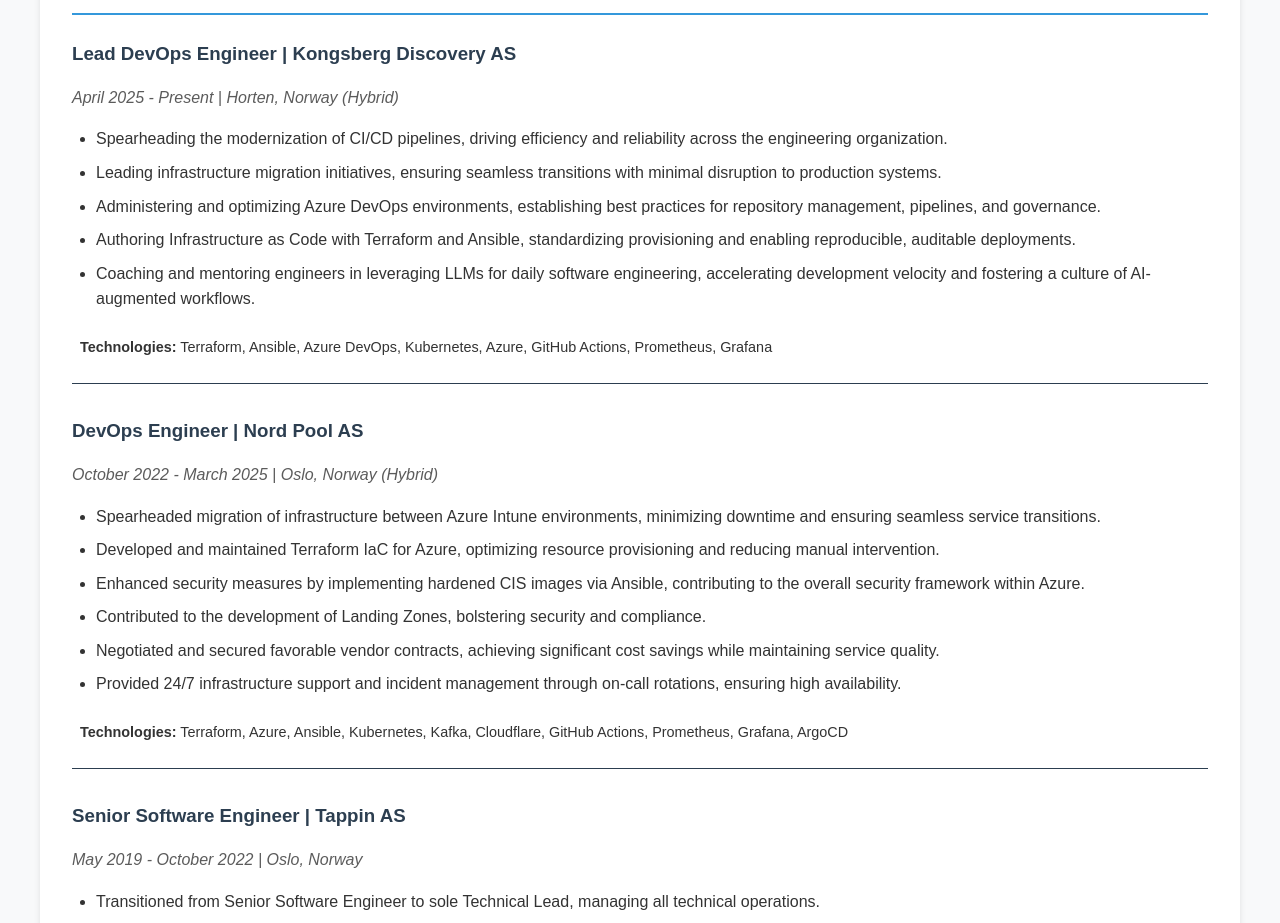
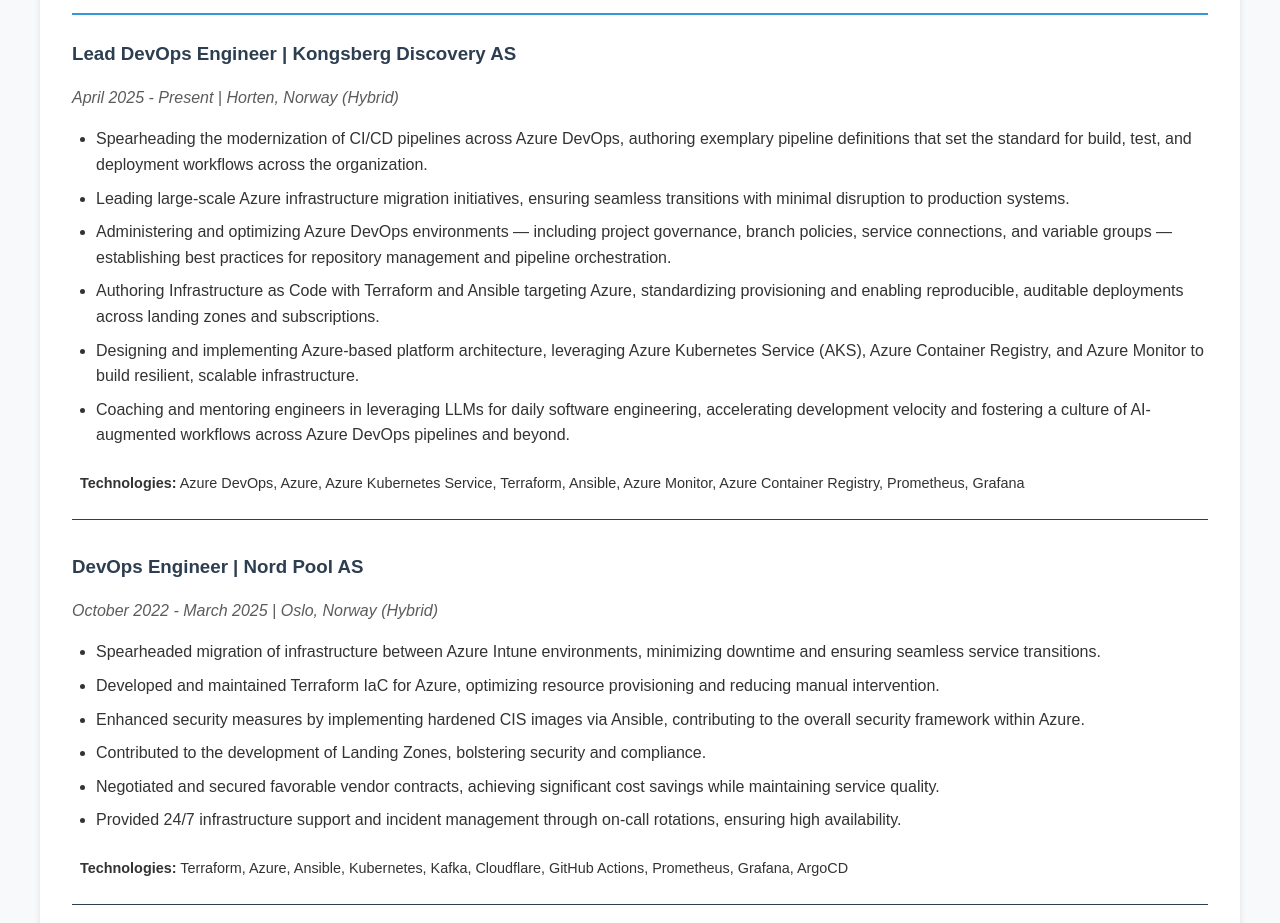
Before and after one commit to eddoww/personal-homepage, a Next.js app: page / in a window 1280 px wide. Shown: the part 789-1712 px from the top of the page. Built offline with nearby package versions, Linux system fonts and the light colour scheme.

Commit message:
Emphasize Azure throughout Kongsberg Discovery experience section

```diff
--- a/components/Experience.js
+++ b/components/Experience.js
@@ -8,19 +8,21 @@
       period: "April 2025 - Present",
       location: "Horten, Norway (Hybrid)",
       responsibilities: [
-        "Spearheading the modernization of CI/CD pipelines, driving efficiency and reliability across the engineering organization.",
-        "Leading infrastructure migration initiatives, ensuring seamless transitions with minimal disruption to production systems.",
-        "Administering and optimizing Azure DevOps environments, establishing best practices for repository management, pipelines, and governance.",
-        "Authoring Infrastructure as Code with Terraform and Ansible, standardizing provisioning and enabling reproducible, auditable deployments.",
-        "Coaching and mentoring engineers in leveraging LLMs for daily software engineering, accelerating development velocity and fostering a culture of AI-augmented workflows.",
+        "Spearheading the modernization of CI/CD pipelines across Azure DevOps, authoring exemplary pipeline definitions that set the standard for build, test, and deployment workflows across the organization.",
+        "Leading large-scale Azure infrastructure migration initiatives, ensuring seamless transitions with minimal disruption to production systems.",
+        "Administering and optimizing Azure DevOps environments — including project governance, branch policies, service connections, and variable groups — establishing best practices for repository management and pipeline orchestration.",
+        "Authoring Infrastructure as Code with Terraform and Ansible targeting Azure, standardizing provisioning and enabling reproducible, auditable deployments across landing zones and subscriptions.",
+        "Designing and implementing Azure-based platform architecture, leveraging Azure Kubernetes Service (AKS), Azure Container Registry, and Azure Monitor to build resilient, scalable infrastructure.",
+        "Coaching and mentoring engineers in leveraging LLMs for daily software engineering, accelerating development velocity and fostering a culture of AI-augmented workflows across Azure DevOps pipelines and beyond.",
       ],
       technologies: [
+        "Azure DevOps",
+        "Azure",
+        "Azure Kubernetes Service",
         "Terraform",
         "Ansible",
-        "Azure DevOps",
-        "Kubernetes",
-        "Azure",
-        "GitHub Actions",
+        "Azure Monitor",
+        "Azure Container Registry",
         "Prometheus",
         "Grafana",
       ],
```
